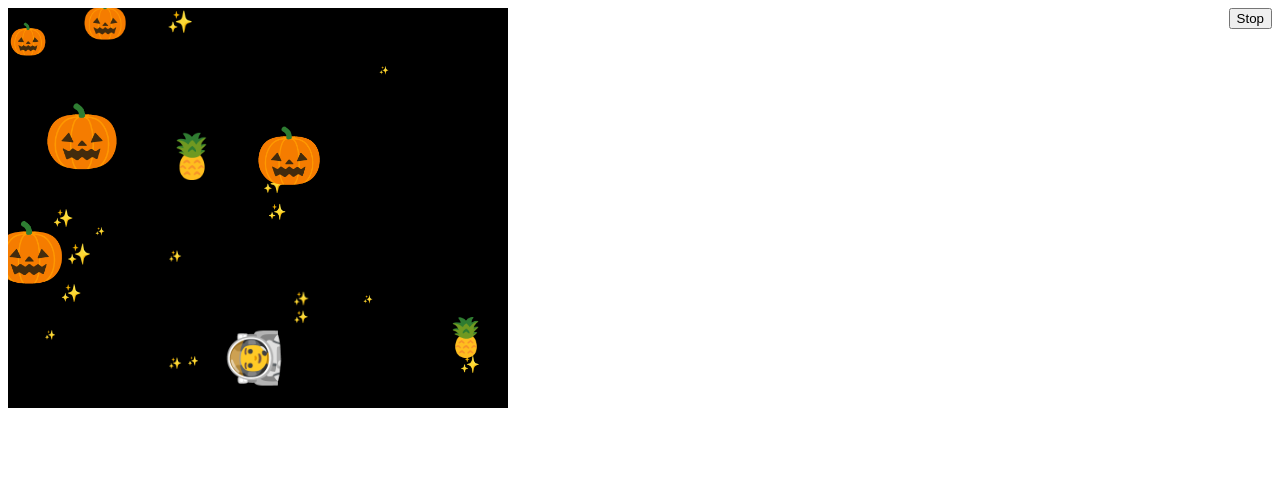
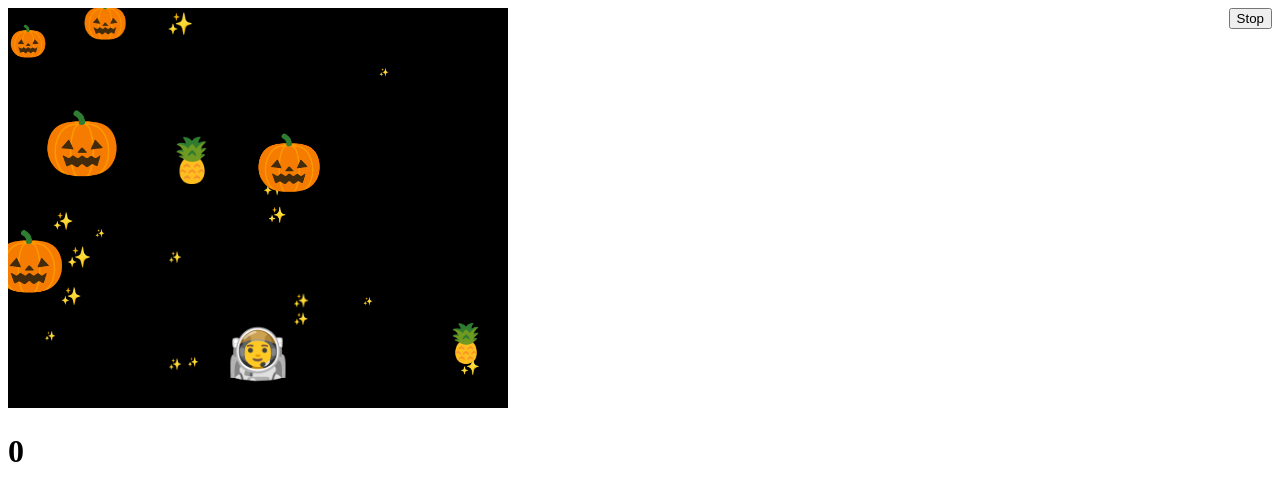
Before and after one commit to jonasgilje/bouvet_gamejam, a plain HTML site: page index.html in a window 1280 px wide. Drawn offline with Linux system fonts and the light colour scheme.

Commit message:
difficulty

```diff
--- a/index.html
+++ b/index.html
@@ -9,6 +9,7 @@
 <body>
     <button style="float:right;">Stop</button>
     <canvas width="500" height="400"></canvas>
+    <h1 id="score">0</h1>
     <script src="script.js"></script>
 </body>
 </html>
--- a/script.js
+++ b/script.js
@@ -1,5 +1,5 @@
-const TICKS_PER_S = 25,
-    PARALLAX_SCALAR = 30;
+const TICKS_PER_S = 25;
+let PARALLAX_SCALAR = 30;
 let drawTimeout, tickCounter = 0, score = 0;
 
 const canvasEl = document.querySelector("canvas");
@@ -39,7 +39,7 @@ let playerclass = {
     v_y: 0,
     mouse_x: canvasEl.width / 2,
     mouse_y: 0,
-    angle: 0,
+    angle: Math.PI / 2,
     speed: 10
 }
 
@@ -165,9 +165,11 @@ function draw() {
             if (ctc > sizedist + 10) continue;
 
             masterclass.pineapple.objects.splice(i, 1);
-            console.log("score:", ++score);
+            document.getElementById("score").innerHTML = ++score;
         }
     }
+
+    if (tickCounter % 20 == 0) PARALLAX_SCALAR *= 0.99;
 
     tickCounter++;
     drawTimeout = setTimeout(draw, 1000/TICKS_PER_S);
```
